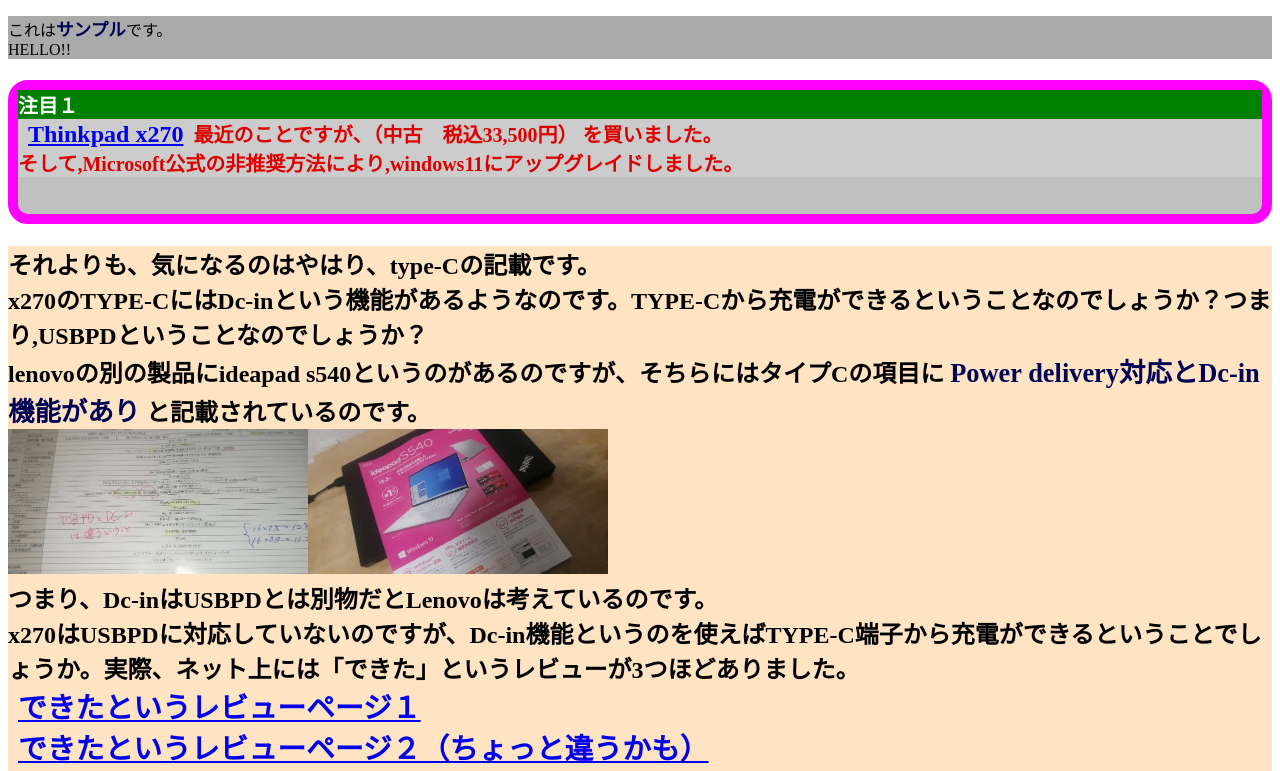
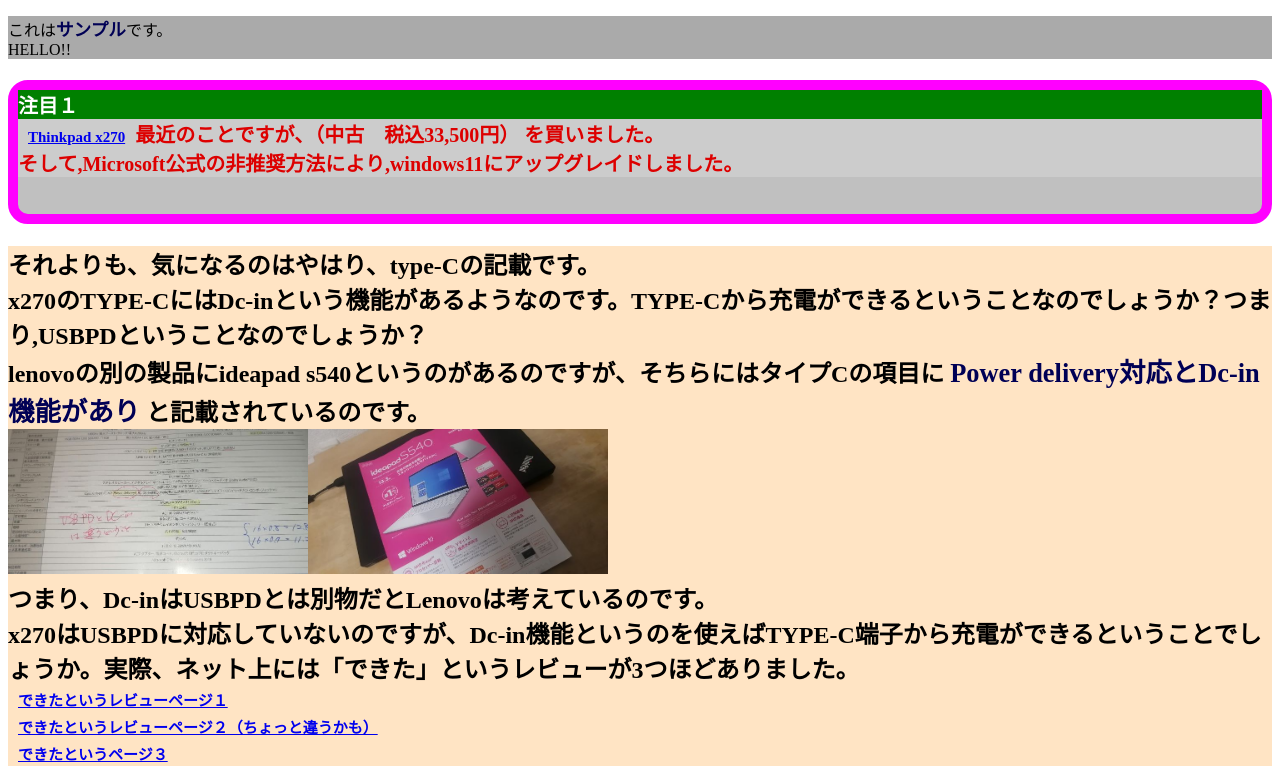
Before and after one commit to DancingOnWhiteBoard/DancingOnWhiteBoard.github.io, a plain HTML site: page index.html in a window 1280 px wide. Shown: the top 771 px of the page. Drawn offline with Linux system fonts and the light colour scheme.

Commit message:
Update style.css

```diff
--- a/style.css
+++ b/style.css
@@ -95,6 +95,6 @@
 }
 
 a{
-    font-size:120%;
+    font-size:15px;
     margin:10px;
 }
```
